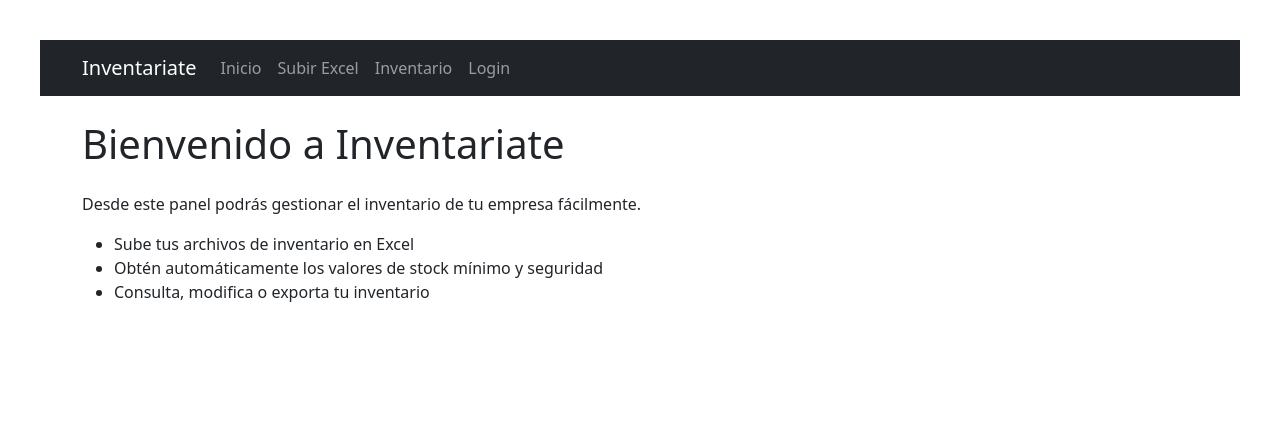
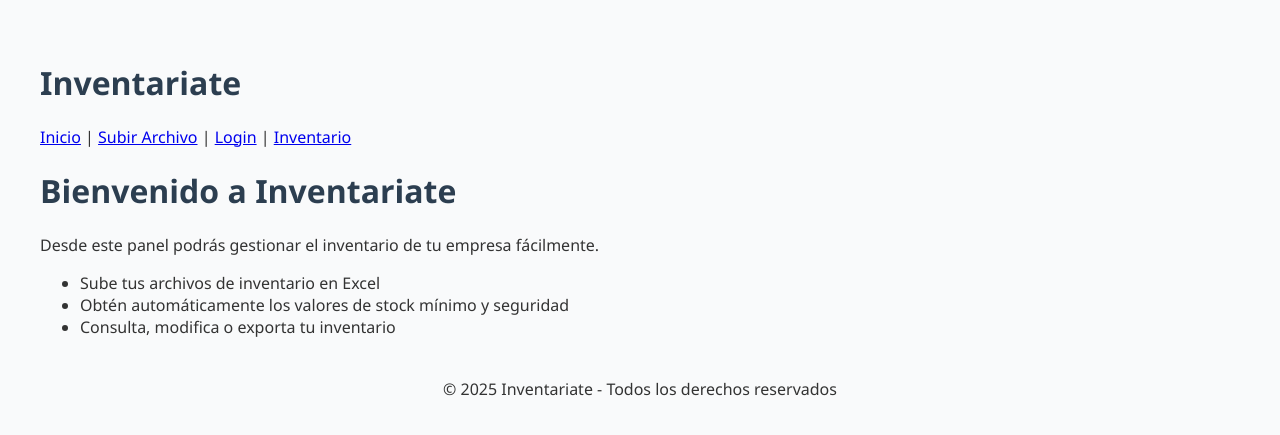
Before and after one commit to mk1871/inventariate, a Flask app: page / in a window 1280 px wide. Shown: the top 435 px of the page. Run offline with Flask 3, Linux system fonts and the light colour scheme.

Commit message:
se  agregan las  rutas  con el layout  incluido

```diff
--- a/templates/layout.html
+++ b/templates/layout.html
@@ -4,25 +4,24 @@
     <meta charset="UTF-8">
     <title>{% block title %}Inventariate{% endblock %}</title>
     <link rel="stylesheet" href="{{ url_for('static', filename='style.css') }}">
-    <link href="https://cdn.jsdelivr.net/npm/bootstrap@5.3.0/dist/css/bootstrap.min.css" rel="stylesheet">
 </head>
 <body>
-    <nav class="navbar navbar-expand-lg navbar-dark bg-dark mb-4">
-        <div class="container">
-            <a class="navbar-brand" href="/">Inventariate</a>
-            <div class="collapse navbar-collapse">
-                <ul class="navbar-nav me-auto">
-                    <li class="nav-item"><a class="nav-link" href="/">Inicio</a></li>
-                    <li class="nav-item"><a class="nav-link" href="/subir">Subir Excel</a></li>
-                    <li class="nav-item"><a class="nav-link" href="/inventario">Inventario</a></li>
-                    <li class="nav-item"><a class="nav-link" href="/login">Login</a></li>
-                </ul>
-            </div>
-        </div>
-    </nav>
+    <header>
+        <h1>Inventariate</h1>
+        <nav>
+            <a href="/">Inicio</a> |
+            <a href="/upload">Subir Archivo</a> |
+            <a href="/login">Login</a> |
+            <a href="/inventario">Inventario</a>
+        </nav>
+    </header>
 
-    <div class="container">
+    <main>
         {% block content %}{% endblock %}
-    </div>
+    </main>
+
+    <footer>
+        <p style="text-align: center; margin-top: 40px;">&copy; 2025 Inventariate - Todos los derechos reservados</p>
+    </footer>
 </body>
 </html>
```
Also changed, not shown: templates/inventario.html (added, +13 -0 lines), templates/login.html (added, +18 -0 lines).
